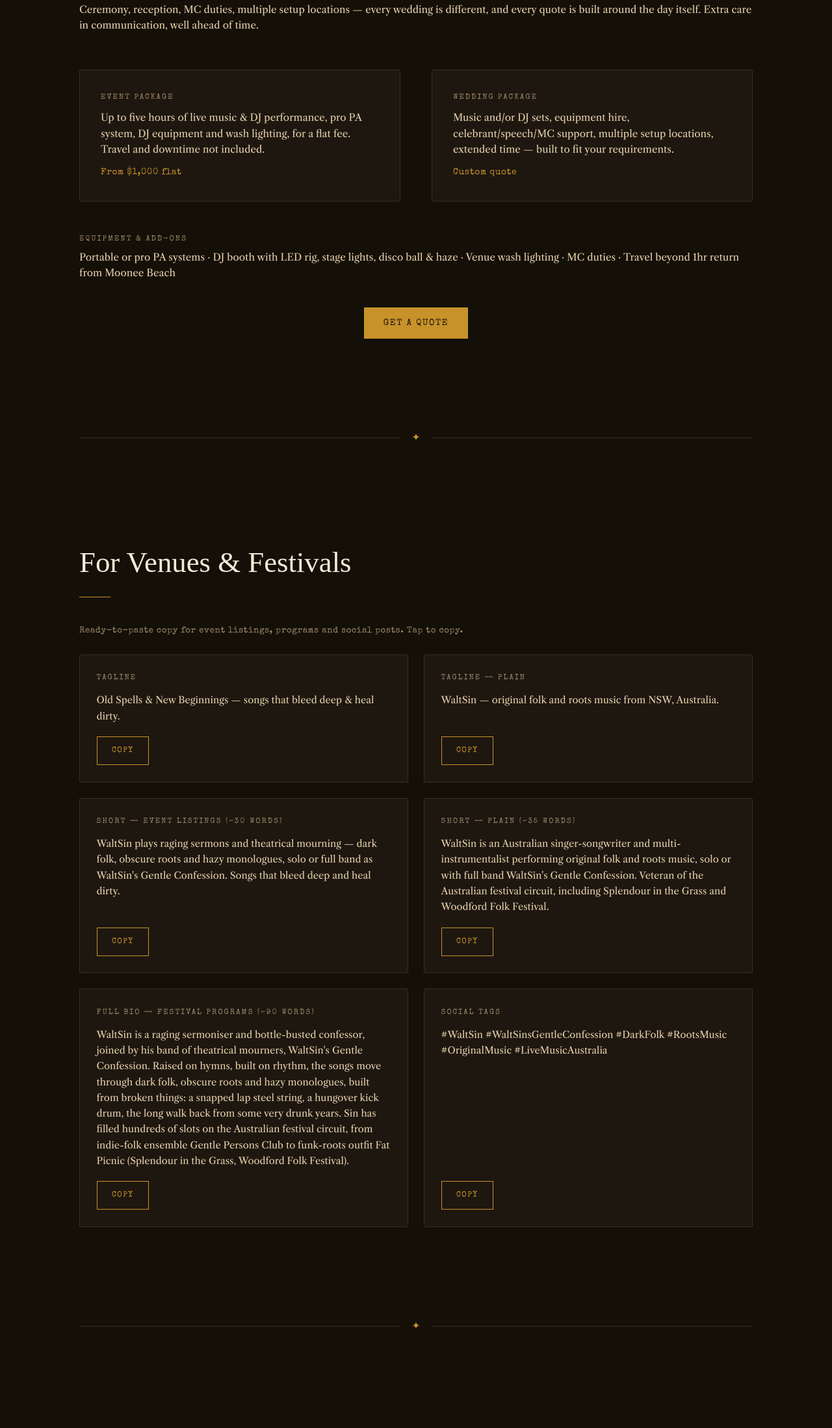
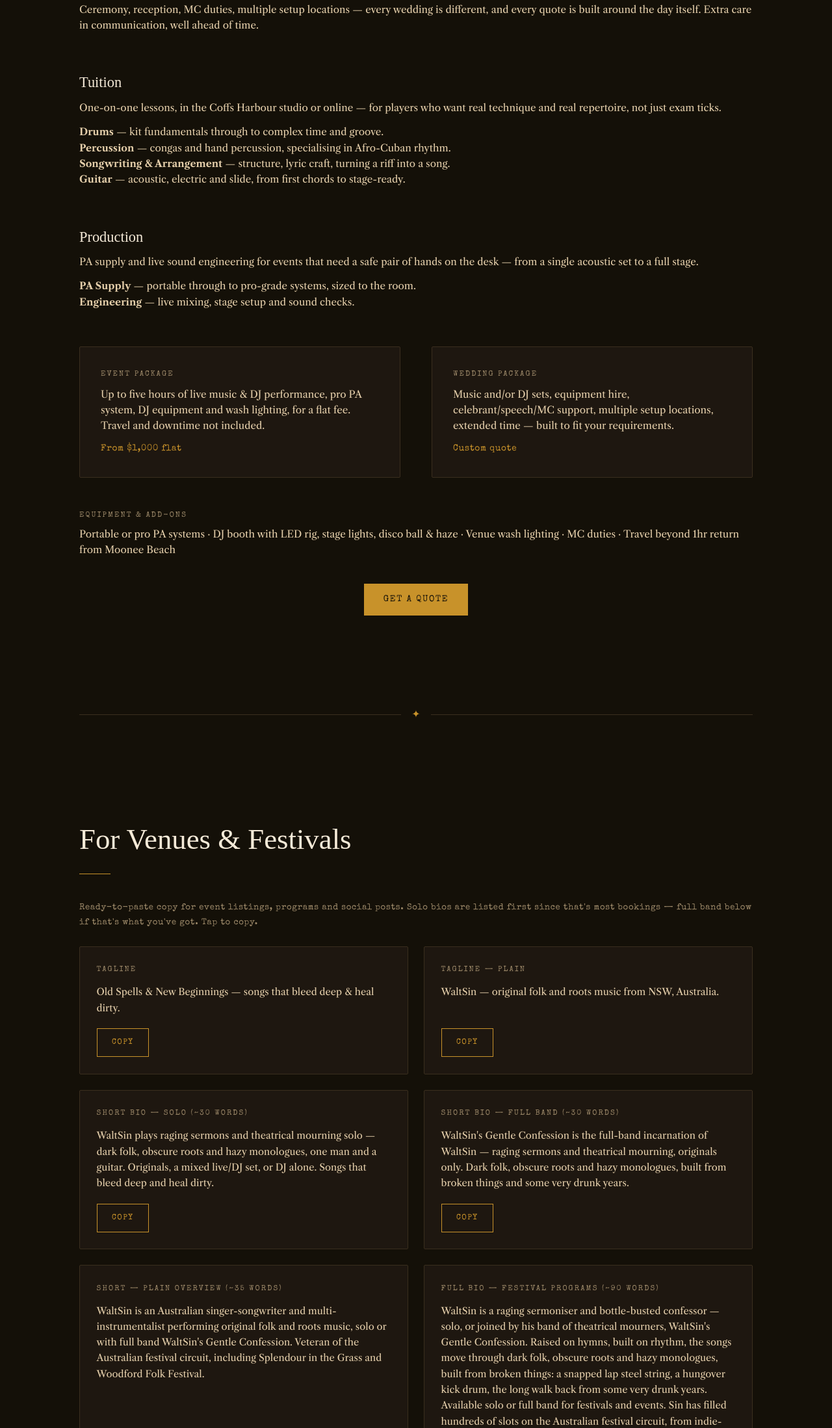
Before and after one commit to W-SIN/waltsin, a plain HTML site: page index.html in a window 1280 px wide. Shown: the part 9041-11238 px from the top of the page at 65% size. Drawn offline with nearby package versions, Linux system fonts and the light colour scheme; a web font is replaced by a local one.

Commit message:
Add files via upload

```diff
--- a/index.html
+++ b/index.html
@@ -1384,11 +1384,11 @@
     <!-- ========== SERVICES ========== -->
     <section id="services" class="site-section" aria-labelledby="services-heading">
       <h2 class="section-heading reveal" id="services-heading">Services &amp; Packages</h2>
-      <p class="subsection-intro reveal" style="transition-delay:0.05s">From solo acoustic sets to full wedding production — bookings shaped around what the event actually needs.</p>
+      <p class="subsection-intro reveal" style="transition-delay:0.05s">From solo acoustic sets to full wedding production, tuition and event sound — bookings shaped around what's actually needed.</p>
 
       <div class="music-subsection reveal" style="transition-delay:0.1s">
         <h3 class="subsection-heading">Festivals &amp; Live Events</h3>
-        <p class="epk-value">Solo sets or full band as WaltSin's Gentle Confession. Originals, covers, or both — vibe and format discussed prior to booking to match the event.</p>
+        <p class="epk-value">Full band — WaltSin's Gentle Confession — originals only. Solo sets can run any of the three formats below: originals, a mixed live/DJ set, or DJ alone — discussed prior to booking to match the event.</p>
         <div class="platform-grid" style="margin-top:1rem;">
           <span class="platform-link" style="cursor:default;">Solo — $350 first 2hrs, $100/hr after</span>
           <span class="platform-link" style="cursor:default;">DJ</span>
@@ -1401,25 +1401,45 @@
         <p class="epk-value">Ceremony, reception, MC duties, multiple setup locations — every wedding is different, and every quote is built around the day itself. Extra care in communication, well ahead of time.</p>
       </div>
 
+      <div class="music-subsection reveal" style="transition-delay:0.2s">
+        <h3 class="subsection-heading">Tuition</h3>
+        <p class="epk-value">One-on-one lessons, in the Coffs Harbour studio or online — for players who want real technique and real repertoire, not just exam ticks.</p>
+        <p class="epk-value" style="margin-top:0.8rem;">
+          <strong>Drums</strong> — kit fundamentals through to complex time and groove.<br>
+          <strong>Percussion</strong> — congas and hand percussion, specialising in Afro-Cuban rhythm.<br>
+          <strong>Songwriting &amp; Arrangement</strong> — structure, lyric craft, turning a riff into a song.<br>
+          <strong>Guitar</strong> — acoustic, electric and slide, from first chords to stage-ready.
+        </p>
+      </div>
+
+      <div class="music-subsection reveal" style="transition-delay:0.25s">
+        <h3 class="subsection-heading">Production</h3>
+        <p class="epk-value">PA supply and live sound engineering for events that need a safe pair of hands on the desk — from a single acoustic set to a full stage.</p>
+        <p class="epk-value" style="margin-top:0.8rem;">
+          <strong>PA Supply</strong> — portable through to pro-grade systems, sized to the room.<br>
+          <strong>Engineering</strong> — live mixing, stage setup and sound checks.
+        </p>
+      </div>
+
       <div class="epk-grid" style="margin-top:0.5rem;">
-        <div class="epk-contact-panel reveal" style="transition-delay:0.1s">
+        <div class="epk-contact-panel reveal" style="transition-delay:0.3s">
           <p class="epk-contact-heading">Event Package</p>
           <p class="epk-value">Up to five hours of live music &amp; DJ performance, pro PA system, DJ equipment and wash lighting, for a flat fee. Travel and downtime not included.</p>
           <p class="epk-value" style="margin-top:0.8rem; font-family:'Special Elite',monospace; color:var(--accent); font-size:0.85rem; letter-spacing:0.05em;">From $1,000 flat</p>
         </div>
-        <div class="epk-contact-panel reveal" style="transition-delay:0.15s">
+        <div class="epk-contact-panel reveal" style="transition-delay:0.35s">
           <p class="epk-contact-heading">Wedding Package</p>
           <p class="epk-value">Music and/or DJ sets, equipment hire, celebrant/speech/MC support, multiple setup locations, extended time — built to fit your requirements.</p>
           <p class="epk-value" style="margin-top:0.8rem; font-family:'Special Elite',monospace; color:var(--accent); font-size:0.85rem; letter-spacing:0.05em;">Custom quote</p>
         </div>
       </div>
 
-      <div class="reveal" style="margin-top:2rem; transition-delay:0.2s;">
+      <div class="reveal" style="margin-top:2rem; transition-delay:0.4s;">
         <p class="epk-label">Equipment &amp; Add-Ons</p>
         <p class="epk-value">Portable or pro PA systems · DJ booth with LED rig, stage lights, disco ball &amp; haze · Venue wash lighting · MC duties · Travel beyond 1hr return from Moonee Beach</p>
       </div>
 
-      <div class="reveal" style="margin-top:2.5rem; text-align:center; transition-delay:0.25s;">
+      <div class="reveal" style="margin-top:2.5rem; text-align:center; transition-delay:0.45s;">
         <a href="mailto:waltsin@pm.me?subject=Event%20Enquiry" class="btn btn-primary" aria-label="Email WaltSin for a quote">Get a Quote</a>
       </div>
     </section>
@@ -1429,7 +1449,7 @@
     <!-- ========== PRESS SNIPPETS ========== -->
     <section id="press-snippets" class="site-section" aria-labelledby="press-snippets-heading">
       <h2 class="section-heading reveal" id="press-snippets-heading">For Venues &amp; Festivals</h2>
-      <p class="subsection-intro reveal" style="transition-delay:0.05s">Ready-to-paste copy for event listings, programs and social posts. Tap to copy.</p>
+      <p class="subsection-intro reveal" style="transition-delay:0.05s">Ready-to-paste copy for event listings, programs and social posts. Solo bios are listed first since that's most bookings — full band below if that's what you've got. Tap to copy.</p>
 
       <div class="snippet-list">
         <div class="snippet-card reveal" style="transition-delay:0.1s">
@@ -1445,20 +1465,26 @@
         </div>
 
         <div class="snippet-card reveal" style="transition-delay:0.15s">
-          <p class="snippet-label">Short — Event Listings (~30 words)</p>
-          <p class="snippet-text" id="snippet-short">WaltSin plays raging sermons and theatrical mourning — dark folk, obscure roots and hazy monologues, solo or full band as WaltSin's Gentle Confession. Songs that bleed deep and heal dirty.</p>
-          <button class="btn copy-btn" data-copy-target="snippet-short" aria-label="Copy short bio">Copy</button>
+          <p class="snippet-label">Short Bio — Solo (~30 words)</p>
+          <p class="snippet-text" id="snippet-short-solo">WaltSin plays raging sermons and theatrical mourning solo — dark folk, obscure roots and hazy monologues, one man and a guitar. Originals, a mixed live/DJ set, or DJ alone. Songs that bleed deep and heal dirty.</p>
+          <button class="btn copy-btn" data-copy-target="snippet-short-solo" aria-label="Copy solo short bio">Copy</button>
         </div>
 
         <div class="snippet-card reveal" style="transition-delay:0.17s">
-          <p class="snippet-label">Short — Plain (~35 words)</p>
+          <p class="snippet-label">Short Bio — Full Band (~30 words)</p>
+          <p class="snippet-text" id="snippet-short-band">WaltSin's Gentle Confession is the full-band incarnation of WaltSin — raging sermons and theatrical mourning, originals only. Dark folk, obscure roots and hazy monologues, built from broken things and some very drunk years.</p>
+          <button class="btn copy-btn" data-copy-target="snippet-short-band" aria-label="Copy full band short bio">Copy</button>
+        </div>
+
+        <div class="snippet-card reveal" style="transition-delay:0.2s">
+          <p class="snippet-label">Short — Plain Overview (~35 words)</p>
           <p class="snippet-text" id="snippet-short-plain">WaltSin is an Australian singer-songwriter and multi-instrumentalist performing original folk and roots music, solo or with full band WaltSin's Gentle Confession. Veteran of the Australian festival circuit, including Splendour in the Grass and Woodford Folk Festival.</p>
           <button class="btn copy-btn" data-copy-target="snippet-short-plain" aria-label="Copy plain short bio">Copy</button>
         </div>
 
-        <div class="snippet-card reveal" style="transition-delay:0.2s">
+        <div class="snippet-card reveal" style="transition-delay:0.22s">
           <p class="snippet-label">Full Bio — Festival Programs (~90 words)</p>
-          <p class="snippet-text" id="snippet-long">WaltSin is a raging sermoniser and bottle-busted confessor, joined by his band of theatrical mourners, WaltSin's Gentle Confession. Raised on hymns, built on rhythm, the songs move through dark folk, obscure roots and hazy monologues, built from broken things: a snapped lap steel string, a hungover kick drum, the long walk back from some very drunk years. Sin has filled hundreds of slots on the Australian festival circuit, from indie-folk ensemble Gentle Persons Club to funk-roots outfit Fat Picnic (Splendour in the Grass, Woodford Folk Festival).</p>
+          <p class="snippet-text" id="snippet-long">WaltSin is a raging sermoniser and bottle-busted confessor — solo, or joined by his band of theatrical mourners, WaltSin's Gentle Confession. Raised on hymns, built on rhythm, the songs move through dark folk, obscure roots and hazy monologues, built from broken things: a snapped lap steel string, a hungover kick drum, the long walk back from some very drunk years. Available solo or full band for festivals and events. Sin has filled hundreds of slots on the Australian festival circuit, from indie-folk ensemble Gentle Persons Club to funk-roots outfit Fat Picnic (Splendour in the Grass, Woodford Folk Festival).</p>
           <button class="btn copy-btn" data-copy-target="snippet-long" aria-label="Copy full bio">Copy</button>
         </div>
 
```
